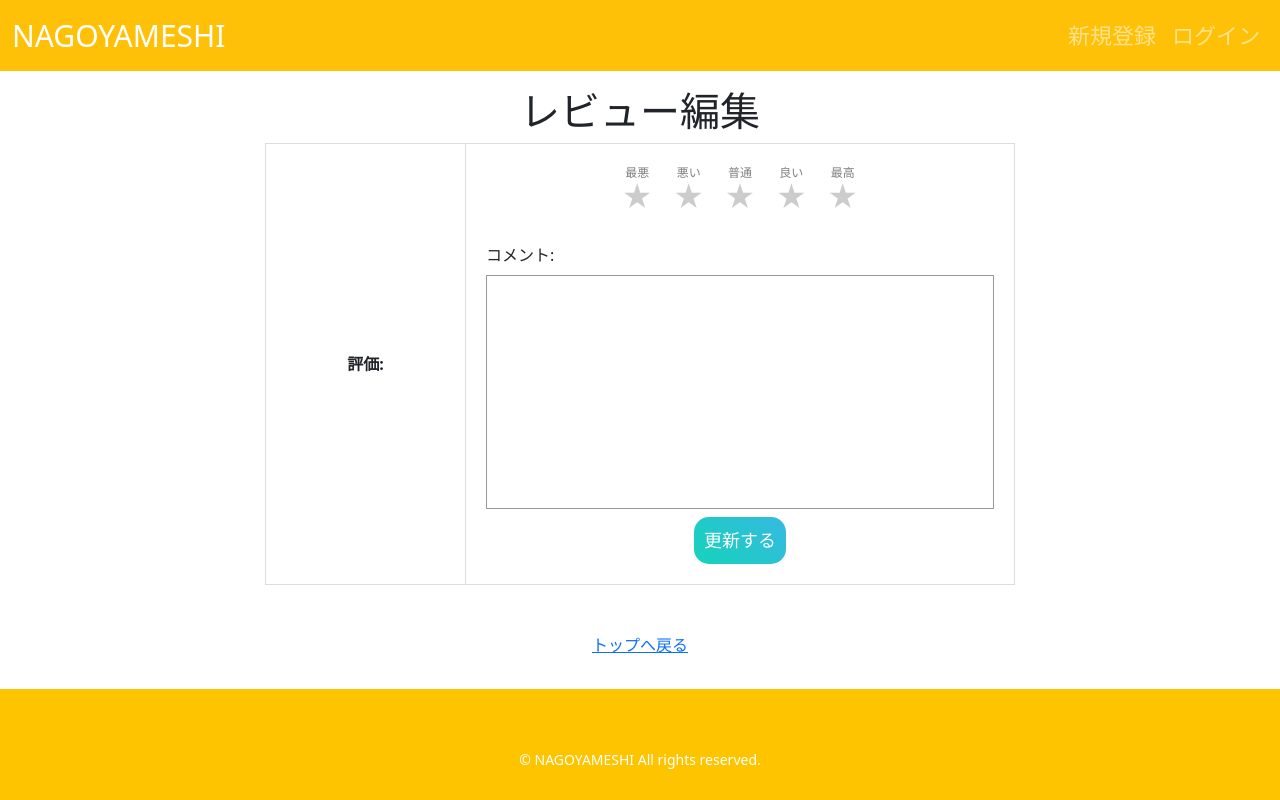
After one commit to user9261/django-tabelog-kadai, a Django app: page /review/edit/16/ in a window 1280 px wide. The commit adds this page. Run offline with Django 5.2, Linux system fonts and the light colour scheme; some libraries are stand-ins or nearby versions.

Commit message:
4/28kadai_002更新

```diff
--- /dev/null
+++ b/kadai_002/crud/templates/crud/edit_review.html
@@ -0,0 +1,146 @@
+{% extends "base.html" %}
+{% load bootstrap %}
+
+
+ {% block title %}レビュー編集{% endblock %}
+{% block content %}
+
+<h1 style="text-align:center">レビュー編集</h1>
+<style>
+.hoge_button{
+  text-align: center;
+  font-size: 18px;
+  padding: 10px 10px;
+  border-radius: 15px;
+  text-decoration: none;
+  color: #FFF;
+  background-image: linear-gradient(45deg, #16d3ba 0%, #23b4e0e8 100%);
+  transition: .4s;
+  border:none;
+}
+
+.txt2{
+  display: flex;
+  align-items: flex-start;
+  width: 100%;
+  padding: 1em 0.5em;
+  line-height: 200px;
+  border: 1px solid #999;
+  box-sizing: border-box;
+  margin: 0.5em 0;
+}
+table td{
+  padding: 20px 20px 20px 20px;
+}
+
+table{
+  margin-left: auto;
+  margin-right: auto;
+  border-collapse: collapse;
+  border-spacing: 0;
+  width: 750px;
+  border: solid 1px #ddd;
+}
+
+table tr:last-child{
+  border:solid 1px #ddd;
+}
+
+table th{
+  text-align: center;
+  padding: 10px 0;
+  border:solid 1px #ddd;
+  width: 200px;
+}
+
+/* スコア入力の★ */
+.evaluation{
+  display: flex;
+  flex-direction: row-reverse;
+  justify-content: center;
+}
+
+.evaluation input[type='radio']{
+  display: none;
+}
+
+.evaluation label{
+  position: relative;
+  padding: 10px 10px 0;
+  color: #ccc;
+  cursor: pointer;
+  font-size: 30px;
+}
+
+.evaluation label .text{
+  position: absolute;
+  left: 0;
+  top: 0;
+  right: 0;
+  text-align: center;
+  font-size: 12px;
+  color: gray;
+}
+
+.evaluation label:hover,
+.evaluation label:hover ~ label,
+.evaluation input[type='radio']:checked ~ label{
+  color: #ffcc33;
+}
+
+/* スコア表示の★ */
+.star-rating {
+  position: relative;
+  width: 5em;
+  height: 1em;
+  font-size: 25px;
+
+}
+.star-rating-front {
+  position: absolute;
+  top: 0;
+  left: 0;
+  overflow: hidden;
+  color: #ffcc33;
+}
+.star-rating-back {
+  color: #ccc;
+}
+</style>
+<table>
+  <tr>
+    <th>評価:</th>
+    <td>
+      <form class="review-form" action="" method="POST">
+        {% csrf_token %}
+        <input type="hidden" name="restaurant_id" value="{{ restaurant.id }}">
+        <div class="evaluation">
+          <input id="score1" type="radio" name="score" value="5" />
+          <label for="score1"><span class="text">最高</span>★</label>
+          <input id="score2" type="radio" name="score" value="4" />
+          <label for="score2"><span class="text">良い</span>★</label>
+          <input id="score3" type="radio" name="score" value="3" />
+          <label for="score3"><span class="text">普通</span>★</label>
+          <input id="score4" type="radio" name="score" value="2" />
+          <label for="score4"><span class="text">悪い</span>★</label>
+          <input id="score5" type="radio" name="score" value="1" />
+          <label for="score5"><span class="text">最悪</span>★</label>
+        </div>
+        <br>
+        <label for="comment">コメント:</label>
+        <input type="text" class="txt2" id="comment" name="comment">
+          <div style = "text-align: center;">
+           <input class="hoge_button" type="submit" value="更新する">
+         </div>
+      </form>
+    </td>
+  </tr>
+</table>
+<br>
+<br>
+  {% csrf_token %}
+    <div style="text-align: center">
+      <a href="{% url 'top' %}">トップへ戻る</a>
+    </div>
+
+{% endblock %}
--- a/kadai_002/crud/views.py
+++ b/kadai_002/crud/views.py
@@ -22,7 +22,7 @@ stripe.api_key = settings.STRIPE_SECRET_KEY
 from .models import Subscription
 
 class TopView(TemplateView):
-    template_name = "top.html"
+    template_name = "index.html"
     def get_context_data(self, **kwargs):
         context = super().get_context_data(**kwargs)
         user = self.request.user
@@ -53,34 +53,40 @@ class TopView(TemplateView):
 
 class RestaurantListView(ListView):
      model = Restaurant
-     template_name = "top.html"
+     template_name = "index.html"
 
+
+# crud/views.py
 
 class RestaurantDetailView(LoginRequiredMixin, DetailView):
     model = Restaurant
     template_name = "crud/Restaurant_detail.html"
-    context_object_name = 'restaurant'
+    context_object_name = "restaurant"
 
     def get_context_data(self, **kwargs):
         context = super().get_context_data(**kwargs)
-        restaurant = context['restaurant']
+        restaurant = context["restaurant"]
         user = self.request.user
         if user.is_authenticated:
-            context['is_favorite'] = Favorite.objects.filter(user=user, restaurant=restaurant).exists()
+            context["is_favorite"] = Favorite.objects.filter(
+                user=user, restaurant=restaurant
+            ).exists()
             # 予約の存在チェックを追加
-            context['has_reservation'] = Reservation.objects.filter(user=user, restaurant=restaurant).exists()
+            context["has_reservation"] = Reservation.objects.filter(
+                user=user, restaurant=restaurant
+            ).exists()
 
-            if context['has_reservation']:
-                context['url'] = "cancel_reservation"
+            if context["has_reservation"]:
+                context["url"] = "cancel_reservation"
             else:
-                context['url'] = "create_reservation"
+                context["url"] = "create_reservation"
         else:
-            context['is_favorite'] = False
-            context['has_reservation'] = False
+            context["is_favorite"] = False
+            context["has_reservation"] = False
+
+        # レストランに紐づくレビュー一覧を取得
+        context["reviews"] = Review.objects.filter(restaurant=restaurant)
         return context
-
-
-
 
 
 
@@ -89,7 +95,7 @@ class LoginView(LoginView):
      template_name = 'login.html'
 
 class LogoutView(LoginRequiredMixin, LogoutView):
-     template_name = 'top.html'
+     template_name = 'index.html'
 
 class PaymentFormView(TemplateView):
      template_name = 'payment_form.html'
@@ -97,6 +103,8 @@ class PaymentFormView(TemplateView):
      def get_context_data(self, **kwargs):
         context = super().get_context_data(**kwargs)
         context['stripe_public_key'] = settings.STRIPE_PUBLIC_KEY
+        user = self.request.user
+        context["has_subscription"] = Subscription.objects.filter(user=user).exists()
         return context
 
 
@@ -135,22 +143,32 @@ class CustomerPortalView(LoginRequiredMixin, View):
     def get(self, request, *args, **kwargs):
         stripe.api_key = settings.STRIPE_SECRET_KEY
 
+        user = request.user
+        try:
+            subscription = Subscription.objects.get(user=user)
+            customer_id = subscription.stripe_customer_id
 
-        # Stripeの顧客IDを取得（実際にはユーザーモデル等から取得する）
-        user = request.user,
-        customer_id = Subscription.objects.get(user=user).stripe_customer_id
+            # 顧客ポータルセッションの作成
+            session = stripe.billing_portal.Session.create(
+                customer=customer_id,
+                return_url="http://127.0.0.1:8000/",
+            )
 
-        # 顧客ポータルセッションの作成
-        session = stripe.billing_portal.Session.create(
-            customer=customer_id,
-            return_url="http://127.0.0.1:8000/",
-        )
+            # 顧客ポータルのURLへリダイレクト
+            return HttpResponseRedirect(session.url)
+        except Subscription.DoesNotExist:
+            messages.error(request, "有料登録してください。")
+            return redirect("top")
 
-        # 顧客ポータルのURLへリダイレクト
-        return HttpResponseRedirect(session.url)
 
 class ToggleFavoriteView(LoginRequiredMixin, View):
     def post(self, request, restaurant_id):
+
+        user = request.user
+        if not Subscription.objects.filter(user=user).exists():
+            messages.success(request, "有料会員になる必要があります。")
+            return redirect("payment_form")
+
         restaurant = get_object_or_404(Restaurant, id=restaurant_id)
         favorite, created = Favorite.objects.get_or_create(user=request.user, restaurant=restaurant)
 
@@ -163,6 +181,12 @@ class ToggleFavoriteView(LoginRequiredMixin, View):
 
 class CreateReservationView(LoginRequiredMixin, View):
     def post(self, request, restaurant_id):
+
+        user = request.user
+        if not Subscription.objects.filter(user=user).exists():
+            messages.success(request, "有料会員になる必要があります。")
+            return redirect("payment_form")
+
         user = request.user
         restaurant = get_object_or_404(Restaurant, pk=restaurant_id)
         reservation_date = request.POST.get('reservation_date')
@@ -185,6 +209,12 @@ class CancelReservationView(LoginRequiredMixin, View):
     def post(self, request, restaurant_id):
         user = request.user
         restaurant = get_object_or_404(Restaurant, pk=restaurant_id)
+
+        user = request.user
+        if not Subscription.objects.filter(user=user).exists():
+            messages.success(request, "有料会員になる必要があります。")
+            return redirect("payment_form")
+
         reservation = Reservation.objects.filter(user=user, restaurant=restaurant)
         reservation.delete()
 
@@ -213,6 +243,88 @@ class ReviewView(TemplateView):
         return redirect("restaurant_detail", pk=restaurant.id)
 
 
+class DeleteReviewView(LoginRequiredMixin, View):
+    def post(self, request, review_id):
+        review = get_object_or_404(Review, id=review_id)
+        if request.user == review.user:
+            review.delete()
+            messages.success(request, "レビューが削除されました。")
+        else:
+            messages.error(request, "このレビューを削除する権限がありません。")
+        return HttpResponseRedirect(request.META.get("HTTP_REFERER", "top"))
+
+
 
 class MypageView(TemplateView):
-     template_name = 'mypage.html'
+    template_name = 'mypage.html'
+    def get_context_data(self, **kwargs):
+        context = super().get_context_data(**kwargs)
+        user = self.request.user
+        context["has_subscription"] = Subscription.objects.filter(user=user).exists()
+        return context
+
+from django.http import JsonResponse
+class CancelSubscriptionView(View):
+    def get(self, request, *args, **kwargs):
+        user = request.user
+        if not user.is_authenticated:
+            return redirect("login")
+
+        try:
+            subscription = Subscription.objects.get(user=user)
+            stripe.Subscription.delete(subscription.stripe_subscription_id)
+            subscription.delete()
+            messages.success(request, "解約が完了しました")
+            return redirect("top")
+        except Subscription.DoesNotExist:
+            return JsonResponse(
+                {"status": "error", "message": "No subscription found."}
+            )
+        except Exception as e:
+            return JsonResponse({"status": "error", "message": str(e)})
+
+
+class FavoritesListView(ListView):
+    model = Favorite
+    template_name = "favorites_list.html"
+    context_object_name = "favorites"
+
+    def get_queryset(self):
+        # ログインしているユーザーのお気に入りとそれに紐づいているレストランを取得
+        return Favorite.objects.filter(user=self.request.user).select_related('restaurant')
+
+
+class ReservationsListView(ListView):
+    model = Reservation
+    template_name = "reservations_list.html"
+    context_object_name = "reservations"
+
+    def get_queryset(self):
+        # ログインしているユーザーの予約のみを取得
+        return Reservation.objects.filter(user=self.request.user)
+
+
+class EditReviewView(ListView):
+    model = Review
+    template_name = "crud/edit_review.html"
+
+
+
+
+class UpdateReviewView(LoginRequiredMixin, View):
+    def post(self, request, restaurant_id):
+
+
+
+        user = request.user
+        restaurant = get_object_or_404(Restaurant, pk=restaurant_id)
+
+        reservation = Reservation(
+            user=user,
+            restaurant=restaurant,
+
+        )
+        reservation.save()
+
+        messages.success(request, "更新が完了しました。")
+        return redirect('restaurant_detail', pk=restaurant.id)
--- a/kadai_002/kadai_002/urls.py
+++ b/kadai_002/kadai_002/urls.py
@@ -40,6 +40,14 @@ urlpatterns = [
     path('restaurant/<int:restaurant_id>/reserve/', crud_views.CreateReservationView.as_view(), name='create_reservation'),
     path('restaurant/<int:restaurant_id>/cancel/', crud_views.CancelReservationView.as_view(), name='cancel_reservation'),
 
+    path('review/edit/<int:review_id>/', crud_views.EditReviewView.as_view(), name='edit_review'),
+    path('restaurant/<int:restaurant_id>/reserve/', crud_views.UpdateReviewView.as_view(), name='update_review'),
+
+    path('review/delete/<int:review_id>/', crud_views.DeleteReviewView.as_view(), name='delete_review'),
+    path('accounts/edit/', accounts_views.EditUserView.as_view(), name='edit_user'),
+    path('cancel-subscription/', crud_views.CancelSubscriptionView.as_view(), name='cancel_subscription'),
+    path('favorites/', crud_views.FavoritesListView.as_view(), name='favorites_list'),
+    path('reservations/', crud_views.ReservationsListView.as_view(), name='reservations_list'),
 
 
 
```
Also changed, not shown: kadai_002/accounts/forms.py (+14 -9 lines), kadai_002/accounts/templates/accounts/edit_user.html (added, +9 -0 lines), kadai_002/accounts/views.py (+24 -0 lines), kadai_002/crud/templates/crud/Restaurant_detail.html (+21 -0 lines), kadai_002/crud/templates/favorites_list.html (added, +10 -0 lines), kadai_002/crud/templates/mypage.html (+20 -8 lines), kadai_002/crud/templates/payment_form.html (+9 -2 lines), kadai_002/crud/templates/reservations_list.html (added, +10 -0 lines), kadai_002/crud/templates/index.html (renamed from kadai_002/crud/templates/top.html), kadai_002/db.sqlite3.
